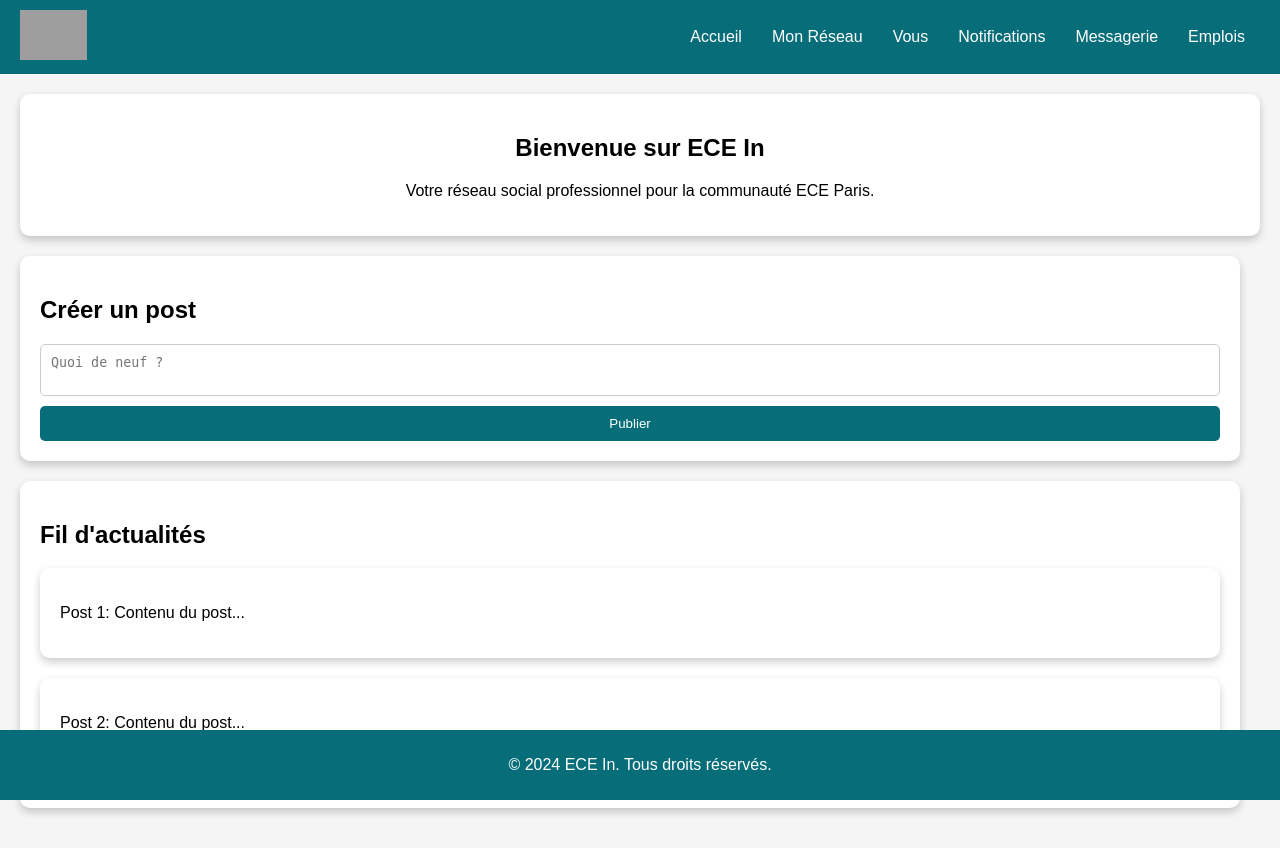
After one commit to maylis211/Projet-ECE-In, a PHP site: page /accueil.php in a window 1280 px wide. The commit adds this page. Run offline with PHP 8.4, Linux system fonts and the light colour scheme; grey boxes are pictures that could not be loaded.

Commit message:
Création page d'accueil avec session

```diff
--- /dev/null
+++ b/Connexion/accueil.css
@@ -0,0 +1,169 @@
+body {
+    font-family: Arial, sans-serif;
+    margin: 0;
+    padding: 0;
+    background-color: #f5f5f5;
+}
+
+header {
+    background-color: #076d79;
+    color: white;
+    display: flex;
+    align-items: center;
+    justify-content: space-between;
+    padding: 10px 20px;
+}
+.profile-pic {
+    width: 50px; /* Définir la largeur souhaitée */
+    height: auto; /* Maintenir le rapport hauteur/largeur */
+    border-radius: 50%; /* Rendre l'image ronde si nécessaire */
+}
+.logo img {
+    height: 50px; /* Ajustez la taille du logo selon vos besoins */
+}
+
+nav ul {
+    list-style-type: none;
+    margin: 0;
+    padding: 0;
+    display: flex;
+    justify-content: flex-end;
+}
+
+nav ul li {
+    margin: 0 15px;
+}
+
+nav ul li a {
+    color: white;
+    text-decoration: none;
+    font-size: 16px;
+}
+
+main {
+    padding: 20px;
+}
+
+.presentation {
+    text-align: center;
+    padding: 20px;
+    background-color: white;
+    border-radius: 10px;
+    box-shadow: 0 4px 8px rgba(0, 0, 0, 0.2);
+    margin-bottom: 20px;
+}
+
+.main-content {
+    display: flex;
+    justify-content: space-between;
+}
+
+.left-content {
+    flex: 2;
+    margin-right: 20px;
+}
+
+.right-content {
+    flex: 1;
+}
+
+.create-post {
+    background-color: white;
+    padding: 20px;
+    border-radius: 10px;
+    box-shadow: 0 4px 8px rgba(0, 0, 0, 0.2);
+    margin-bottom: 20px;
+}
+
+.create-post form {
+    display: flex;
+    flex-direction: column;
+}
+
+.create-post textarea {
+    padding: 10px;
+    margin-bottom: 10px;
+    border: 1px solid #ccc;
+    border-radius: 5px;
+    resize: none;
+}
+
+.create-post button {
+    padding: 10px;
+    background-color: #076d79;
+    color: white;
+    border: none;
+    border-radius: 5px;
+    cursor: pointer;
+}
+
+.feed {
+    background-color: white;
+    padding: 20px;
+    border-radius: 10px;
+    box-shadow: 0 4px 8px rgba(0, 0, 0, 0.2);
+    margin-bottom: 20px;
+}
+
+.feed .post {
+    background-color: white;
+    padding: 20px;
+    border-radius: 10px;
+    box-shadow: 0 4px 8px rgba(0, 0, 0, 0.2);
+    margin-bottom: 20px;
+}
+
+.events-carousel {
+    background-color: white;
+    padding: 20px;
+    border-radius: 10px;
+    box-shadow: 0 4px 8px rgba(0, 0, 0, 0.2);
+}
+
+.carousel-container {
+    display: flex;
+    overflow: hidden;
+    border-radius: 10px;
+    box-shadow: 0 4px 8px rgba(0, 0, 0, 0.2);
+    margin-top: 20px;
+}
+
+.carousel-slide {
+    min-width: 100%;
+    transition: opacity 1s ease-in-out;
+}
+
+.carousel-slide img {
+    width: 100%;
+    border-radius: 10px;
+}
+
+.carousel-btn {
+    position: absolute;
+    top: 50%;
+    transform: translateY(-50%);
+    background-color: rgba(0, 0, 0, 0.5);
+    color: white;
+    border: none;
+    padding: 10px;
+    cursor: pointer;
+    border-radius: 50%;
+}
+
+.prev {
+    left: 10px;
+}
+
+.next {
+    right: 10px;
+}
+
+footer {
+    background-color: #076d79;
+    color: white;
+    text-align: center;
+    padding: 10px 0;
+    position: fixed;
+    width: 100%;
+    bottom: 0;
+}
--- /dev/null
+++ b/Connexion/accueil.js
@@ -0,0 +1,30 @@
+let currentSlide = 0;
+
+function showSlide(index) {
+    const slides = document.querySelectorAll('.carousel-slide');
+    if (index >= slides.length) {
+        currentSlide = 0;
+    } else if (index < 0) {
+        currentSlide = slides.length - 1;
+    } else {
+        currentSlide = index;
+    }
+    slides.forEach((slide, i) => {
+        slide.style.opacity = i === currentSlide ? '1' : '0';
+    });
+}
+
+function nextSlide() {
+    showSlide(currentSlide + 1);
+}
+
+function prevSlide() {
+    showSlide(currentSlide - 1);
+}
+
+document.addEventListener('DOMContentLoaded', () => {
+    showSlide(currentSlide);
+    setInterval(() => {
+        nextSlide();
+    }, 3000);
+});
--- /dev/null
+++ b/Connexion/accueil.php
@@ -0,0 +1,87 @@
+<?php
+session_start();
+// Connexion à la base de données
+$servername = "localhost";
+$username = "root";
+$password = "";
+$dbname = "projet";
+
+$conn = new mysqli($servername, $username, $password, $dbname);
+if ($conn->connect_error) {
+    die("Connection failed: " . $conn->connect_error);
+}
+?>
+<!DOCTYPE html>
+<html lang="fr">
+<head>
+    <meta charset="UTF-8">
+    <meta name="viewport" content="width=device-width, initial-scale=1.0">
+    <title>Accueil - ECE In</title>
+    <link rel="stylesheet" href="accueil.css">
+</head>
+<body>
+    <header>
+        <div class="logo">
+            <img src="profil.jpg" alt="Logo ECE In">
+        </div>
+        <nav>
+            <ul>
+                <li><a href="index.html">Accueil</a></li>
+                <li><a href="mon-reseau.html">Mon Réseau</a></li>
+                <li><a href="vous.html">Vous</a></li>
+                <li><a href="notifications.html">Notifications</a></li>
+                <li><a href="messagerie.html">Messagerie</a></li>
+                <li><a href="emplois.html">Emplois</a></li>
+            </ul>
+        </nav>
+    </header>
+    <main>
+        <section class="presentation">
+            <h1>Bienvenue sur ECE In</h1>
+            <p>Votre réseau social professionnel pour la communauté ECE Paris.</p>
+        </section>
+        <div class="main-content">
+            <div class="left-content">
+                <!-- Formulaire de création de post avec la photo de profil de l'utilisateur -->
+                <section class="create-post">
+                    <h2>Créer un post</h2>
+                    <?php
+                    if(isset($_SESSION['username'])) {
+                        $username = $_SESSION['username'];
+                        $sql = "SELECT photoProfil FROM utilisateur WHERE username='$username'";
+                        $result = $conn->query($sql);
+                        if ($result->num_rows > 0) {
+                            $row = $result->fetch_assoc();
+                            echo '<div class="logo"><img src="'.$row['photoProfil'].'" alt="Photo de profil" style="width: 50px; height: auto;"></div>';
+                        }
+                    }
+                    ?>
+                    <form method="POST" action="">
+                        <textarea placeholder="Quoi de neuf ?"></textarea>
+                        <button type="submit" name="submit">Publier</button>
+                    </form>
+                </section>
+                <!-- Feed de posts -->
+                <section class="feed">
+                    <h2>Fil d'actualités</h2>
+                    <!-- Afficher les posts ici -->
+                    <div class="post">
+                        <p>Post 1: Contenu du post...</p>
+                    </div>
+                    <div class="post">
+                        <p>Post 2: Contenu du post...</p>
+                    </div>
+                    <!-- Ajoutez plus de posts ici -->
+                </section>
+            </div>
+        </div>
+    </main>
+    <footer>
+        <p>&copy; 2024 ECE In. Tous droits réservés.</p>
+    </footer>
+    <script src="accueil.js"></script>
+</body>
+</html>
+<?php
+$conn->close();
+?>
--- a/Connexion/login.html
+++ b/Connexion/login.html
@@ -4,7 +4,7 @@
     <meta charset="UTF-8">
     <meta name="viewport" content="width=device-width, initial-scale=1.0">
     <title>Connexion / Inscription</title>
-    <link rel="stylesheet" href="styles.css">
+    <link rel="stylesheet" href="login.css">
 </head>
 <body>
     <header>
```
Also changed, not shown: Connexion/login.php (+9 -13 lines).
